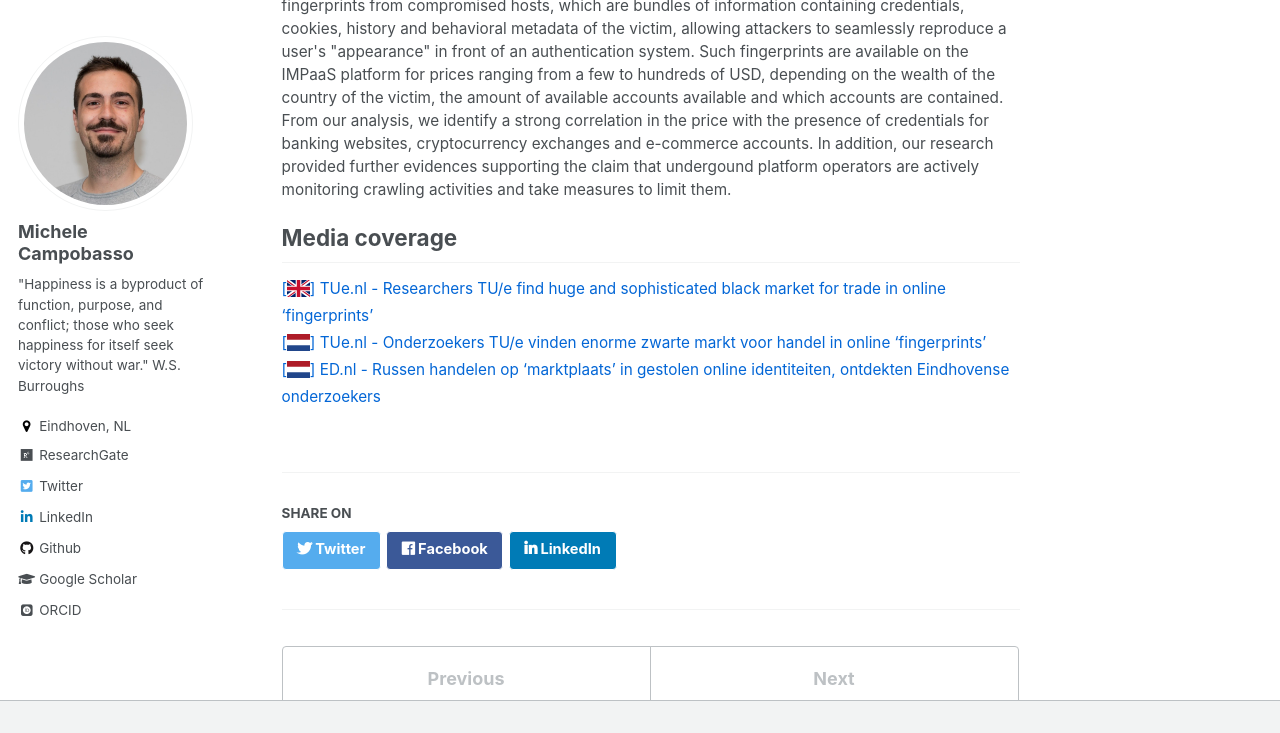
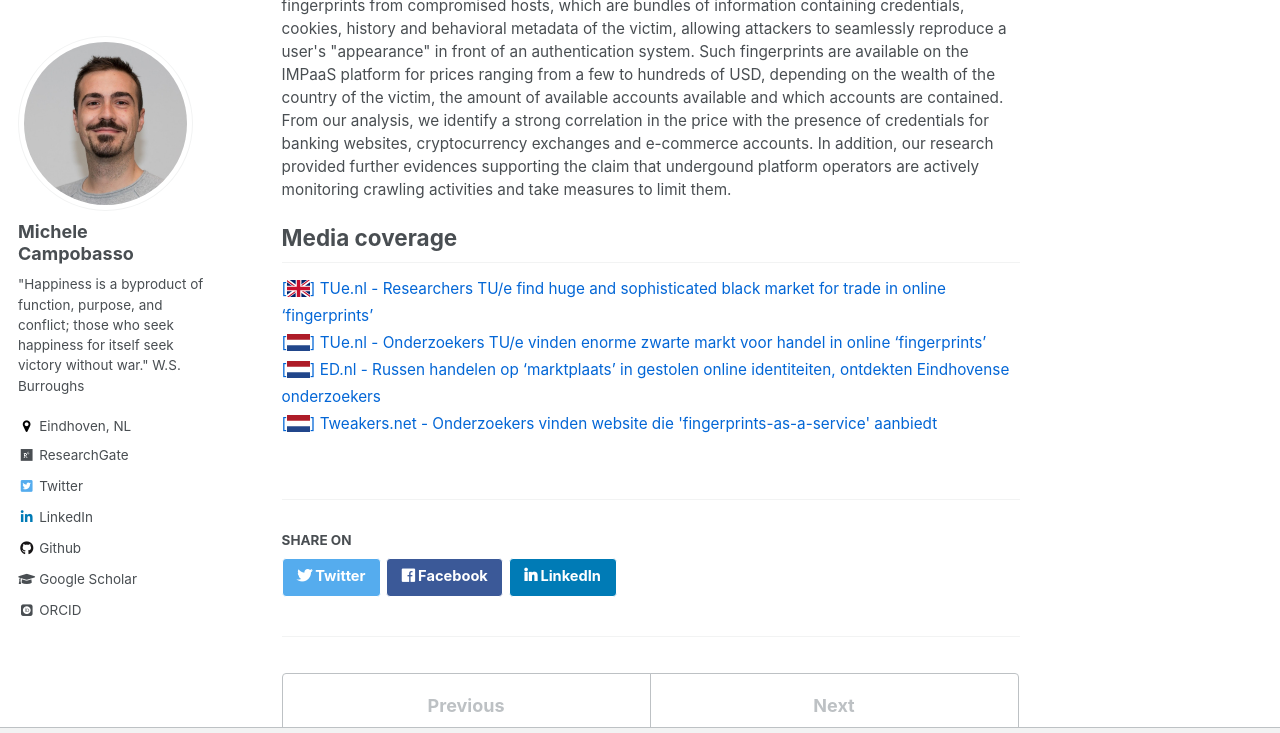
Before and after one commit to michelecampobasso/michelecampobasso.github.io, a Jekyll site: the page built from _publications/2020-08-20-impaas.md, in a window 1280 px wide and 900 px high, scrolled down 776 px, cut to the strip 0-733 px from the top of the window. Built offline with Jekyll 4.4.1, drawn with Linux system fonts in a browser that asks for light colours; some web fonts are replaced.

Commit message:
added article

```diff
--- a/_publications/2020-08-20-impaas.md
+++ b/_publications/2020-08-20-impaas.md
@@ -10,6 +10,6 @@ authors: 'Campobasso, M., Allodi, L.'
 abstract: "In this paper we provide evidence of an emerging criminal infrastructure enabling impersonation attacks at scale. Impersonation-as-a-Service (IMPaaS) allows attackers to systematically collect and enforce user profiles (consisting of user credentials, cookies, device and behavioural fingerprints, and other metadata) to circumvent risk-based authentication system and effectively bypass multi-factor authentication mechanisms. We present the ImpaaS model and evaluate its implementation by analysing the operation of a large, invite-only, Russian ImpaaS platform providing user profiles for more than 260'000 Internet users worldwide. Our findings suggest that the ImpaaS model is growing, and provides the mechanisms needed to systematically evade authentication controls across multiple platforms, while providing attackers with a reliable, up-to-date, and semi-automated environment enabling target selection and user impersonation against Internet users as scale."
 main_outcomes: "We presented the IMPaaS model as a novel threat enabling attackers to perform user impersonation at scale. IMPaaS is supported by an emergent criminal infrastructure that control the supply chain of user profiles, from system infection to profile acquisition and commodification. Criminals produce fingerprints from compromised hosts, which are bundles of information containing credentials, cookies, history and behavioral metadata of the victim, allowing attackers to seamlessly reproduce a user's \"appearance\" in front of an authentication system. Such fingerprints are available on the IMPaaS platform for prices ranging from a few to hundreds of USD, depending on the wealth of the country of the victim, the amount of available accounts available and which accounts are contained. From our analysis, we identify a strong correlation in the price with the presence of credentials for banking websites, cryptocurrency exchanges and e-commerce accounts. In addition, our research provided further evidences supporting the claim that undergound platform operators are actively monitoring crawling activities and take measures to limit them."
 #image: /assets/images/fingerprinting-1.png
-press: [["https://www.tue.nl/en/news/news-overview/22-10-2020-researchers-tue-find-huge-and-sophisticated-black-market-for-trade-in-online-fingerprints/", "[<span class=\"flag-icon flag-icon-gb\" style=\"font-size: 17px\"></span>] TUe.nl - Researchers TU/e find huge and sophisticated black market for trade in online ‘fingerprints’"], ["https://www.tue.nl/nieuws/nieuwsoverzicht/22-10-2020-onderzoekers-tue-vinden-enorme-zwarte-markt-voor-handel-in-online-fingerprints/", "[<span class=\"flag-icon flag-icon-nl\" style=\"font-size: 17px\"></span>] TUe.nl - Onderzoekers TU/e vinden enorme zwarte markt voor handel in online ‘fingerprints’"], ["https://www.ed.nl/eindhoven/russen-handelen-op-marktplaats-in-gestolen-online-identiteiten-ontdekten-eindhovense-onderzoekers~a9163c5e/", "[<span class=\"flag-icon flag-icon-nl\" style=\"font-size: 17px\"></span>] ED.nl - Russen handelen op ‘marktplaats’ in gestolen online identiteiten, ontdekten Eindhovense onderzoekers"]]
+press: [["https://www.tue.nl/en/news/news-overview/22-10-2020-researchers-tue-find-huge-and-sophisticated-black-market-for-trade-in-online-fingerprints/", "[<span class=\"flag-icon flag-icon-gb\" style=\"font-size: 17px\"></span>] TUe.nl - Researchers TU/e find huge and sophisticated black market for trade in online ‘fingerprints’"], ["https://www.tue.nl/nieuws/nieuwsoverzicht/22-10-2020-onderzoekers-tue-vinden-enorme-zwarte-markt-voor-handel-in-online-fingerprints/", "[<span class=\"flag-icon flag-icon-nl\" style=\"font-size: 17px\"></span>] TUe.nl - Onderzoekers TU/e vinden enorme zwarte markt voor handel in online ‘fingerprints’"], ["https://www.ed.nl/eindhoven/russen-handelen-op-marktplaats-in-gestolen-online-identiteiten-ontdekten-eindhovense-onderzoekers~a9163c5e/", "[<span class=\"flag-icon flag-icon-nl\" style=\"font-size: 17px\"></span>] ED.nl - Russen handelen op ‘marktplaats’ in gestolen online identiteiten, ontdekten Eindhovense onderzoekers"], ["https://tweakers.net/nieuws/173872/onderzoekers-vinden-website-die-fingerprints-as-a-service-aanbiedt.html", "[<span class=\"flag-icon flag-icon-nl\" style=\"font-size: 17px\"></span>] Tweakers.net - Onderzoekers vinden website die 'fingerprints-as-a-service' aanbiedt"]]
 database: https://security1.win.tue.nl/doku.php?id=artefacts#data_sharing
 ---
```
